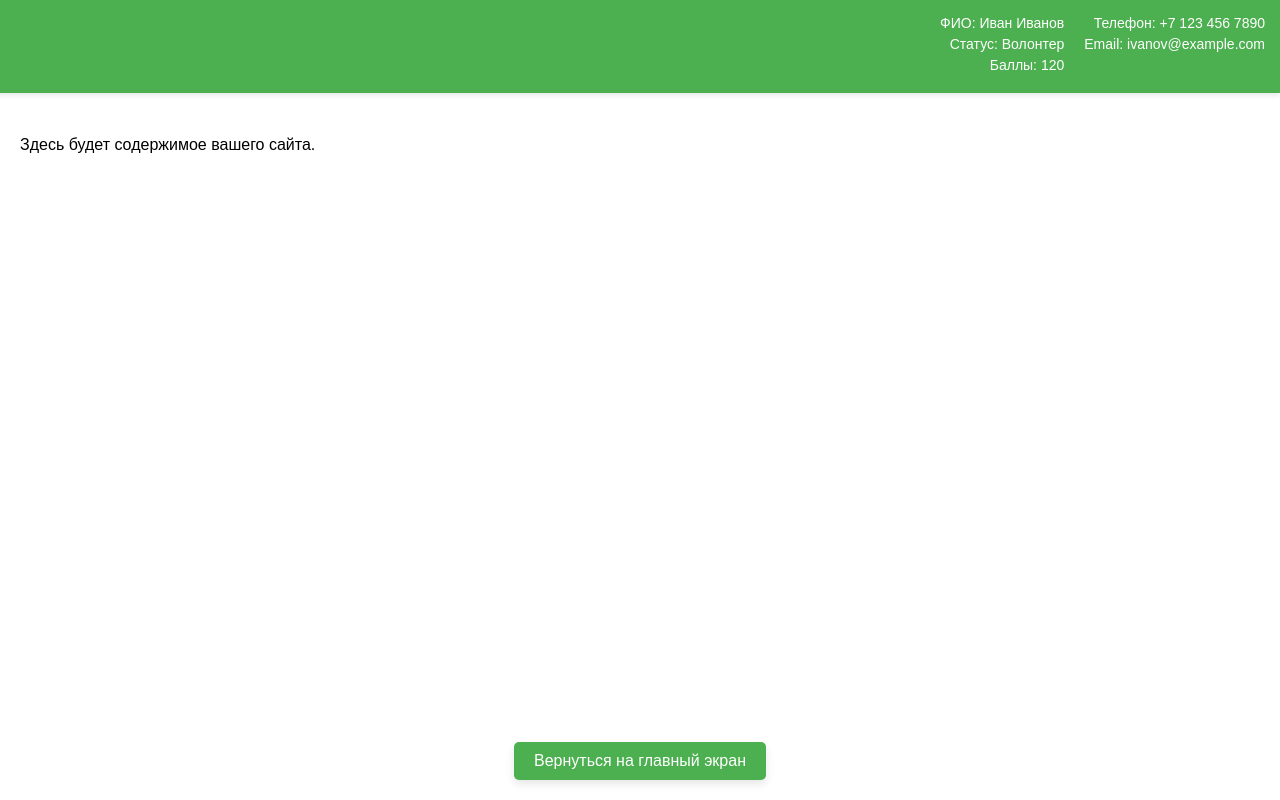
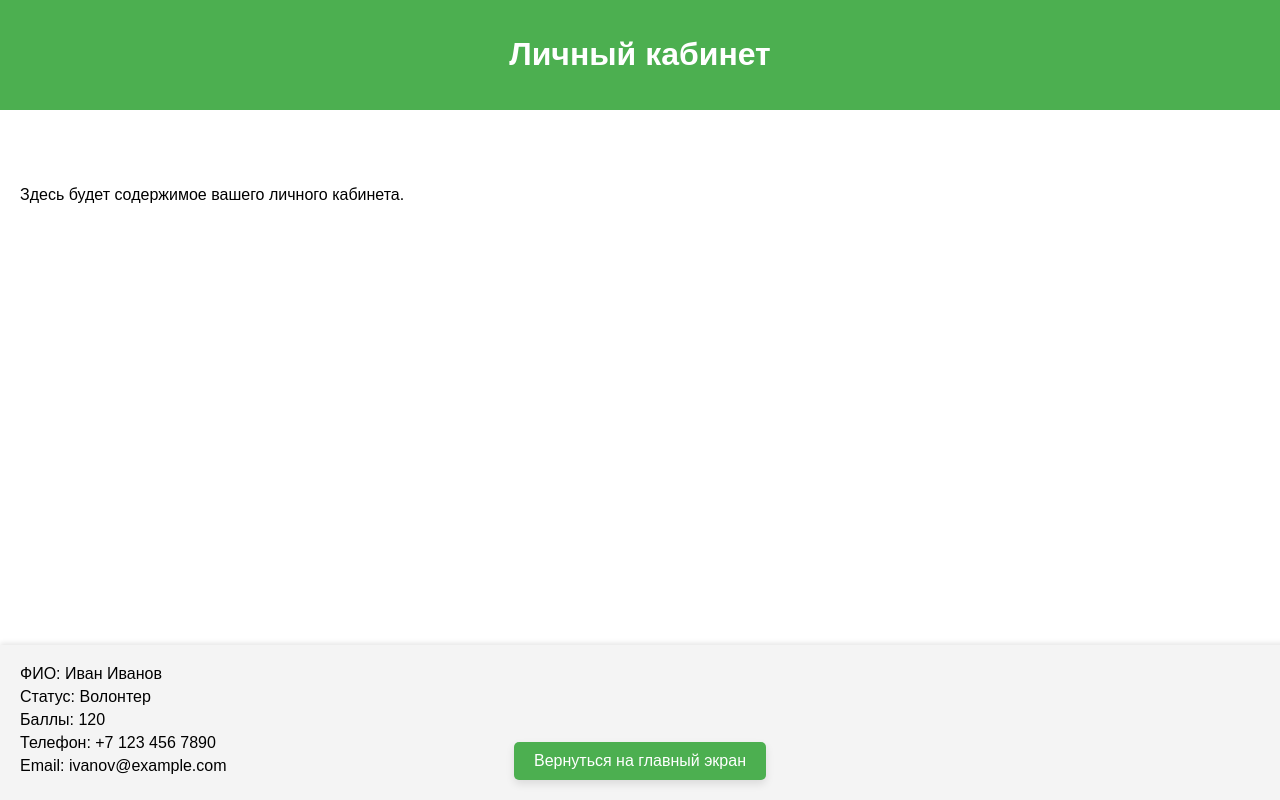
Before and after one commit to MutchTime/historybonus, a plain HTML site: page index.html in a window 1280 px wide. Drawn offline with Linux system fonts and the light colour scheme.

Commit message:
Update index.html

```diff
--- a/index.html
+++ b/index.html
@@ -3,7 +3,7 @@
 <head>
     <meta charset="UTF-8">
     <meta name="viewport" content="width=device-width, initial-scale=1.0">
-    <title>Ваш сайт</title>
+    <title>Личный кабинет</title>
     <style>
         body {
             font-family: Arial, sans-serif;
@@ -13,35 +13,29 @@
             color: black;
         }
         .header {
-            position: fixed;
-            top: 0;
-            right: 0;
             background-color: #4CAF50; /* Зеленый фон */
             color: white;
-            width: 100%;
             padding: 15px;
-            display: flex;
-            justify-content: flex-end;
-            box-shadow: 0 2px 5px rgba(0, 0, 0, 0.1);
-            z-index: 10;
-        }
-        .header div {
-            margin-left: 20px;
-        }
-        .header .fio,
-        .header .contact {
-            font-size: 14px;
-            display: flex;
-            flex-direction: column;
-            text-align: right;
-        }
-        .header .fio span,
-        .header .contact span {
-            margin-bottom: 5px;
+            text-align: center;
         }
         .content {
-            margin-top: 100px; /* Чтобы не перекрывать контент шапкой */
+            margin-top: 40px; /* Отступ для контента */
             padding: 20px;
+        }
+        .user-info {
+            background-color: #f4f4f4; /* Светлый фон для блока с информацией */
+            padding: 20px;
+            text-align: left;
+            font-size: 16px;
+            position: fixed;
+            bottom: 0;
+            left: 0;
+            width: 100%;
+            box-shadow: 0 -2px 5px rgba(0, 0, 0, 0.1);
+        }
+        .user-info span {
+            display: block;
+            margin-bottom: 5px;
         }
         .return-button {
             position: fixed;
@@ -63,24 +57,27 @@
     </style>
 </head>
 <body>
+
     <div class="header">
-        <div class="fio">
-            <span>ФИО: Иван Иванов</span>
-            <span>Статус: Волонтер</span>
-            <span>Баллы: 120</span>
-        </div>
-        <div class="contact">
-            <span>Телефон: +7 123 456 7890</span>
-            <span>Email: ivanov@example.com</span>
-        </div>
+        <h1>Личный кабинет</h1>
     </div>
 
     <div class="content">
         <!-- Контент страницы -->
-        <p>Здесь будет содержимое вашего сайта.</p>
+        <p>Здесь будет содержимое вашего личного кабинета.</p>
+    </div>
+
+    <!-- Информация о пользователе, расположена снизу -->
+    <div class="user-info">
+        <span>ФИО: Иван Иванов</span>
+        <span>Статус: Волонтер</span>
+        <span>Баллы: 120</span>
+        <span>Телефон: +7 123 456 7890</span>
+        <span>Email: ivanov@example.com</span>
     </div>
 
     <!-- Кнопка для возврата на главный экран -->
     <button class="return-button" onclick="window.location.href='index.html';">Вернуться на главный экран</button>
+
 </body>
 </html>
```
